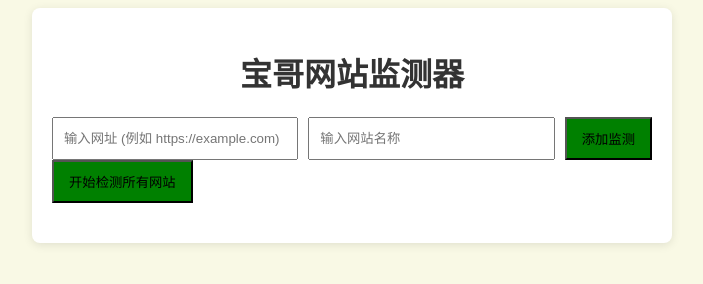
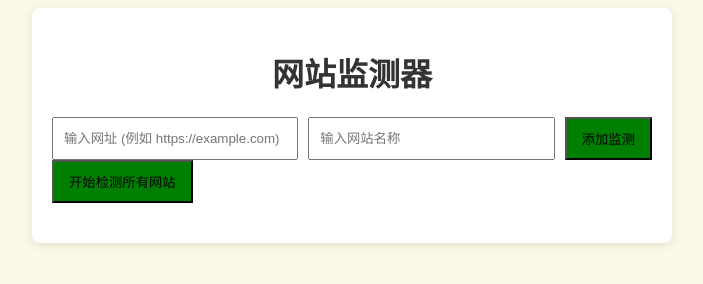
Before and after one commit to baoge6789/lianjiejiance, a plain HTML site: page index.html in a window 1280 px wide. Shown: the whole page, without its empty margins (288-991 px from the left). Drawn offline with Linux system fonts and the light colour scheme.

Commit message:
Update index.html

```diff
--- a/index.html
+++ b/index.html
@@ -8,7 +8,7 @@
 </head>
 <body>
     <div class="container">
-        <h1>宝哥网站监测器</h1>
+        <h1>网站监测器</h1>
         <form id="monitorForm">
             <input type="text" id="url" placeholder="输入网址 (例如 https://example.com)" required>
             <input type="text" id="name" placeholder="输入网站名称" required>
```
